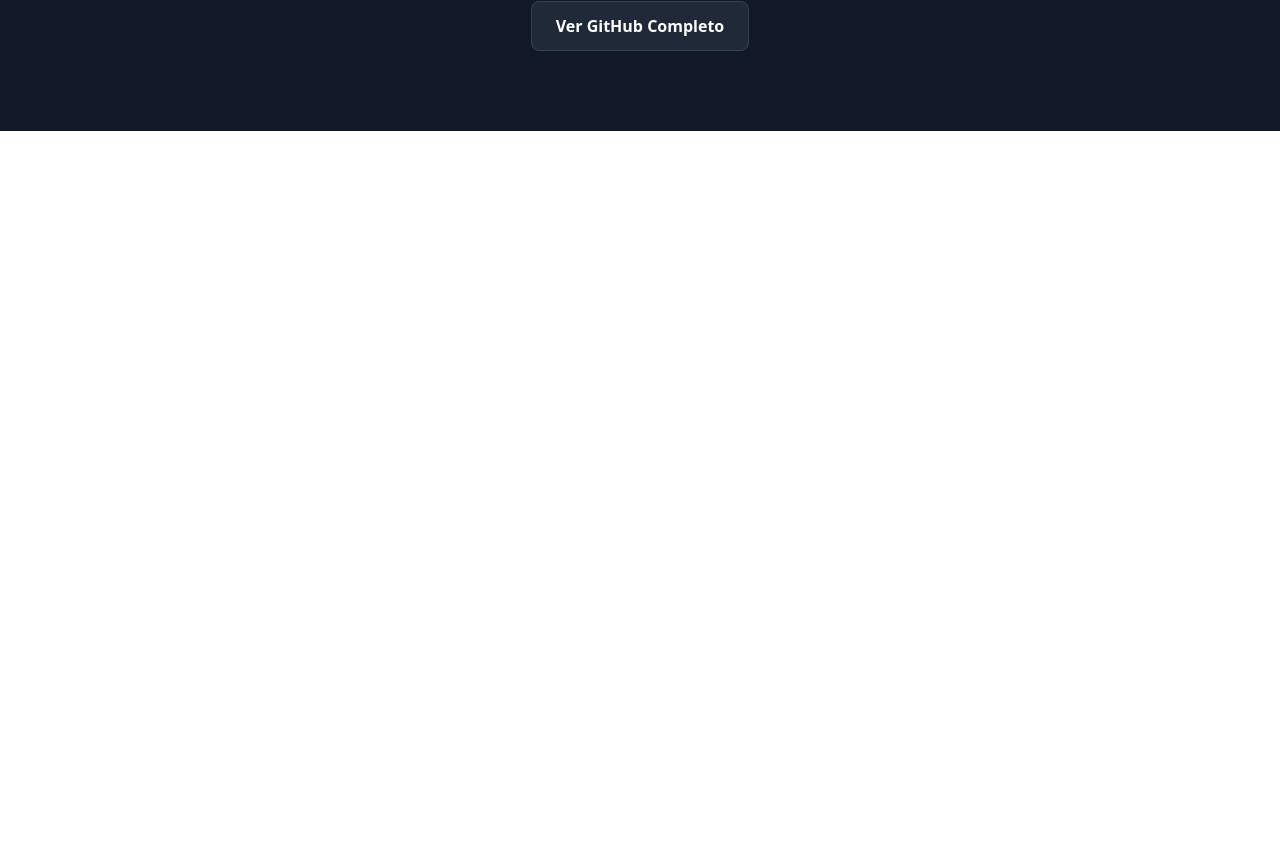
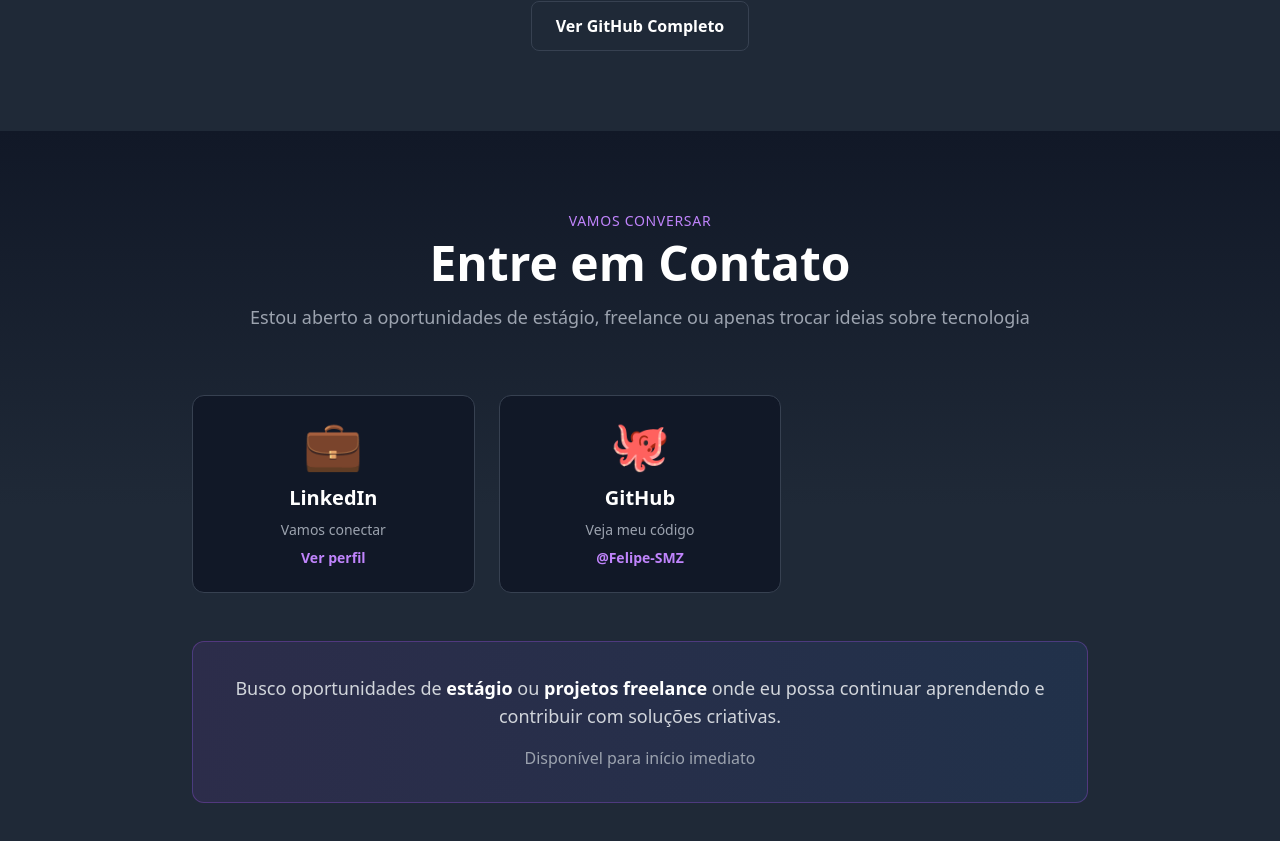
Before and after one commit to Felipe-SMZ/Portifolio, a React (Vite) app: page / in a window 1280 px wide. Shown: the part 4951-5792 px from the top of the page. Before the commit the page ends 5082 px from the top, so only its background shows below. Built offline with nearby package versions, Linux system fonts and the light colour scheme.

Commit message:
feat: adiciona Contact

```diff
--- a/src/App.jsx
+++ b/src/App.jsx
@@ -3,6 +3,7 @@ import Hero from './components/Hero';
 import Skills from './components/Skills';
 import About from './components/About';
 import Projects from './components/Projects';
+import Contact from './components/Contact';
 
 function App() {
   return (
@@ -12,6 +13,7 @@ function App() {
       <About />
       <Skills />
       <Projects />
+      <Contact />
 
 
     </div>
--- a/src/components/Contact.jsx
+++ b/src/components/Contact.jsx
@@ -0,0 +1,87 @@
+function Contact() {
+    return (
+        <section id="contato" className="py-20 px-4 bg-gradient-to-b from-gray-900 via-gray-800 to-gray-800">
+            <div className="max-w-4xl mx-auto">
+
+                {/* Título */}
+                <div className="text-center mb-16">
+                    <p className="text-purple-400 text-sm uppercase tracking-wider mb-2">
+                        Vamos conversar
+                    </p>
+                    <h2 className="text-4xl md:text-5xl font-bold mb-4">
+                        Entre em Contato
+                    </h2>
+                    <p className="text-gray-400 text-lg">
+                        Estou aberto a oportunidades de estágio, freelance ou apenas trocar ideias sobre tecnologia
+                    </p>
+                </div>
+
+                {/* Cards de Contato */}
+                <div className="grid md:grid-cols-3 gap-6 mb-12">
+
+                    {/* Email
+                    <a
+                        href="mailto:seu.email@exemplo.com"
+                        className="bg-gray-900 p-6 rounded-xl border border-gray-700 hover:border-purple-500 transition-all hover:scale-105 text-center group"
+                    >
+                        <div className="text-5xl mb-4 group-hover:scale-110 transition-transform">
+                            📧
+                        </div>
+                        <h3 className="text-xl font-bold mb-2">Email</h3>
+                        <p className="text-gray-400 text-sm mb-2">Resposta em até 24h</p>
+                        <p className="text-purple-400 text-sm font-semibold">
+                            seu.email@exemplo.com
+                        </p>
+                    </a> */}
+
+                    {/* LinkedIn */}
+                    <a
+                        href="https://www.linkedin.com/in/felipesshimizu"
+                        target="_blank"
+                        rel="noopener noreferrer"
+                        className="bg-gray-900 p-6 rounded-xl border border-gray-700 hover:border-purple-500 transition-all hover:scale-105 text-center group"
+                    >
+                        <div className="text-5xl mb-4 group-hover:scale-110 transition-transform">
+                            💼
+                        </div>
+                        <h3 className="text-xl font-bold mb-2">LinkedIn</h3>
+                        <p className="text-gray-400 text-sm mb-2">Vamos conectar</p>
+                        <p className="text-purple-400 text-sm font-semibold">
+                            Ver perfil
+                        </p>
+                    </a>
+
+                    {/* GitHub */}
+                    <a
+                        href="https://github.com/Felipe-SMZ"
+                        target="_blank"
+                        rel="noopener noreferrer"
+                        className="bg-gray-900 p-6 rounded-xl border border-gray-700 hover:border-purple-500 transition-all hover:scale-105 text-center group"
+                    >
+                        <div className="text-5xl mb-4 group-hover:scale-110 transition-transform">
+                            🐙
+                        </div>
+                        <h3 className="text-xl font-bold mb-2">GitHub</h3>
+                        <p className="text-gray-400 text-sm mb-2">Veja meu código</p>
+                        <p className="text-purple-400 text-sm font-semibold">
+                            @Felipe-SMZ
+                        </p>
+                    </a>
+
+                </div>
+
+                {/* Mensagem adicional */}
+                <div className="bg-gradient-to-r from-purple-500/10 to-blue-500/10 border border-purple-500/30 rounded-xl p-8 text-center">
+                    <p className="text-lg text-gray-300 mb-4">
+                        Busco oportunidades de <span className="text-white font-semibold">estágio</span> ou <span className="text-white font-semibold">projetos freelance</span> onde eu possa continuar aprendendo e contribuir com soluções criativas.
+                    </p>
+                    <p className="text-gray-400">
+                        Disponível para início imediato
+                    </p>
+                </div>
+
+            </div>
+        </section>
+    );
+}
+export default Contact;
--- a/src/components/Projects.jsx
+++ b/src/components/Projects.jsx
@@ -75,7 +75,7 @@ function Projects() {
     ];
 
     return (
-        <section id="projetos" className="py-20 px-4 bg-gray-900">
+        <section id="projetos" className="py-20 px-4 bg-gradient-to-b from-gray-900 via-gray-800 to-gray-800">
             <div className="max-w-6xl mx-auto">
 
                 {/* Título */}
```
Also changed, not shown: src/assets/img/fatecbook.png (added).
